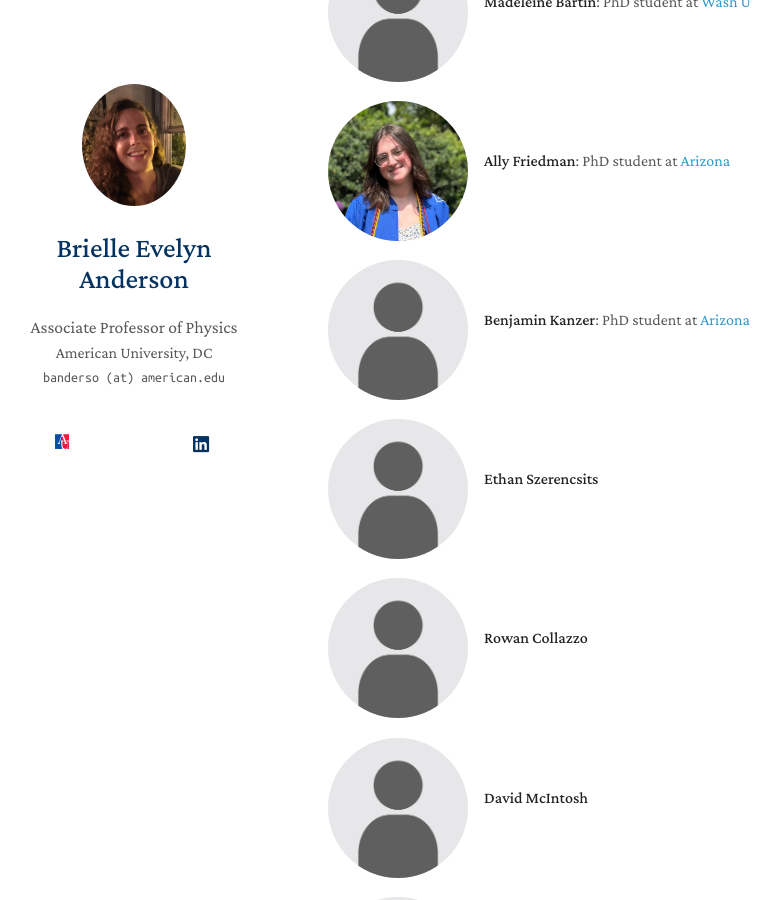
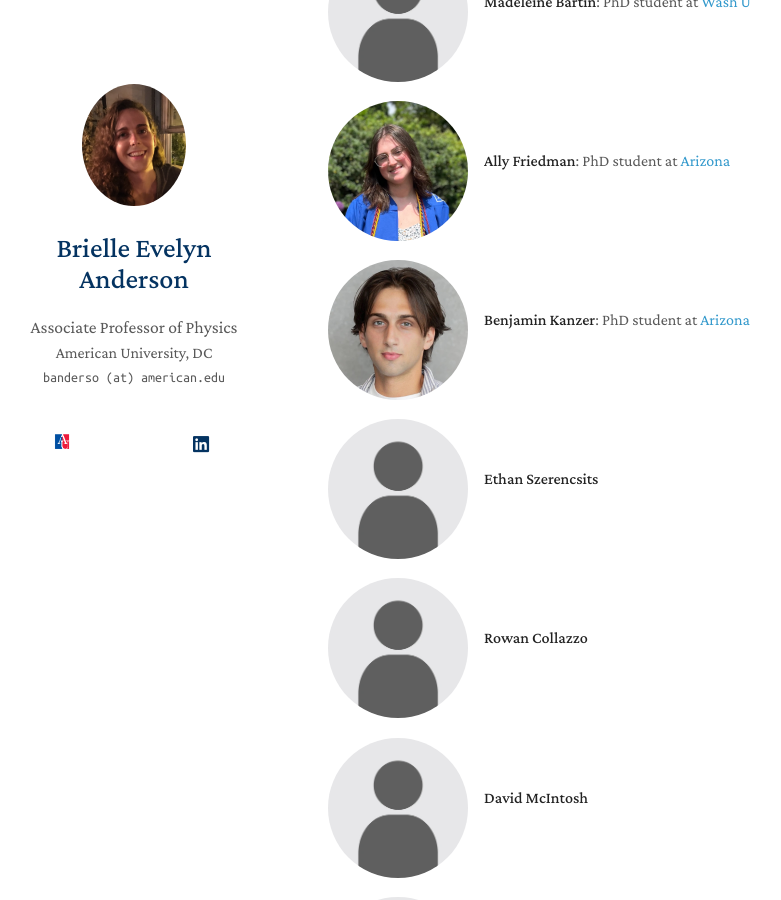
Before and after one commit to brieeveanderson/brieeveanderson.github.io, a Jekyll site: the page built from students.md, in a window 1280 px wide and 900 px high, scrolled down 702 px. Shown: the whole window, without its empty margins (142-923 px from the left). Built offline with Jekyll 4.4.1, drawn with Linux system fonts in a browser that asks for light colours; a style sheet for code colours, icons or effects is not loaded.

Commit message:
Update students.md

```diff
--- a/students.md
+++ b/students.md
@@ -39,7 +39,7 @@ title: "students"
   </div>
 
   <div class="student">
-    <img src="/assets/img/students/blank.jpg" alt="Benjamin Kanzer">
+    <img src="/assets/img/students/ben-kanzer.jpeg" alt="Benjamin Kanzer">
     <p><strong>Benjamin Kanzer</strong>: PhD student at <a href="https://optics.arizona.edu/">Arizona</a></p>
   </div>
 
```
